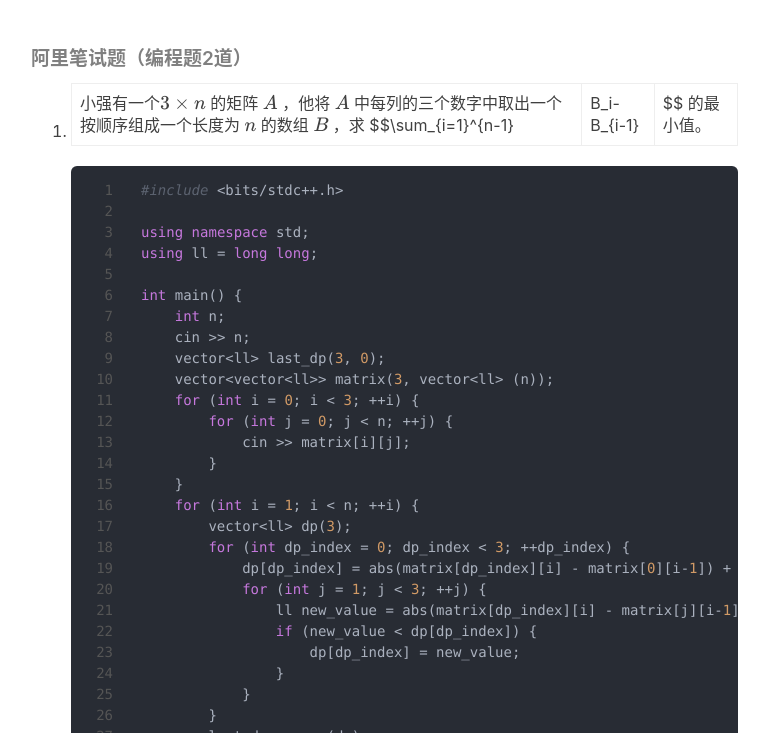
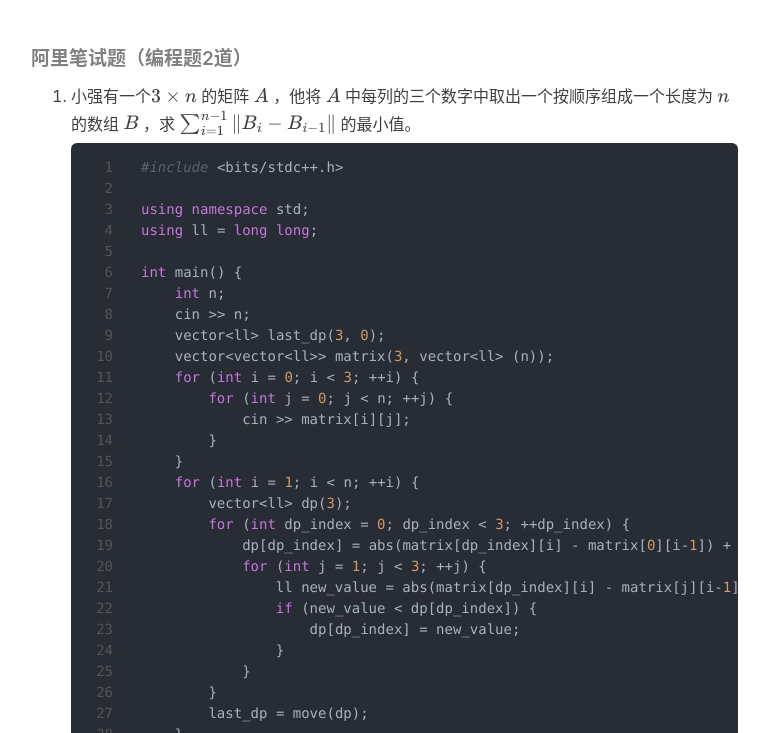
Before and after one commit to YangfeiLiu/YangfeiLiu.github.io, a Jekyll site: the page built from _posts/2020-04-19-笔试题目总结.md, in a window 1280 px wide and 900 px high, scrolled down 420 px, cut to the strip 167-900 px from the top of the window. Shown: the whole strip, without its empty margins (234-1003 px from the left). Built offline with Jekyll 4.4.1, drawn with Linux system fonts in a browser that asks for light colours; nearby versions of some CDN libraries; formulas are drawn with MathJax 3; comment, search, counter and statistics services are not loaded.

````diff
--- a/_posts/2020-04-19-笔试题目总结.md
+++ b/_posts/2020-04-19-笔试题目总结.md
@@ -10,7 +10,7 @@ tags:
 
 ##### 阿里笔试题（编程题2道）
 
-1. 小强有一个$$3\times n$$ 的矩阵 $$A$$ ，他将 $$A$$ 中每列的三个数字中取出一个按顺序组成一个长度为 $$n$$ 的数组 $$B$$ ，求 $$\sum_{i=1}^{n-1}|B_i-B_{i-1}|$$ 的最小值。
+1. 小强有一个$$3\times n$$ 的矩阵 $$A$$ ，他将 $$A$$ 中每列的三个数字中取出一个按顺序组成一个长度为 $$n$$ 的数组 $$B$$ ，求 $$\sum_{i=1}^{n-1}\|B_i-B_{i-1}\|$$ 的最小值。
 
    ```c++
    #include <bits/stdc++.h>
````
